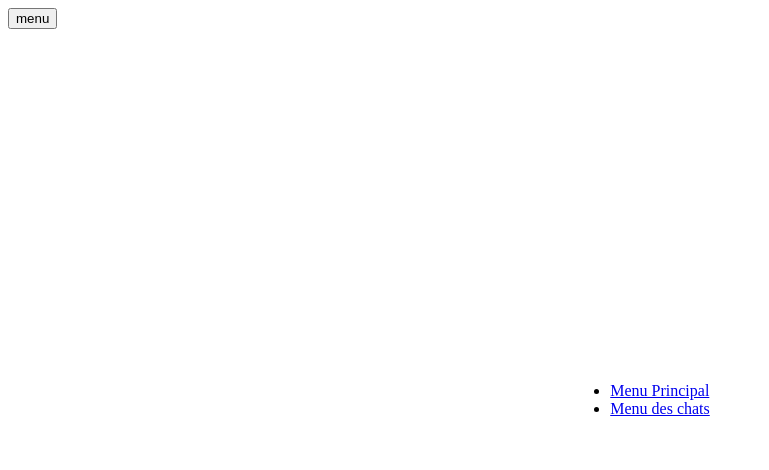
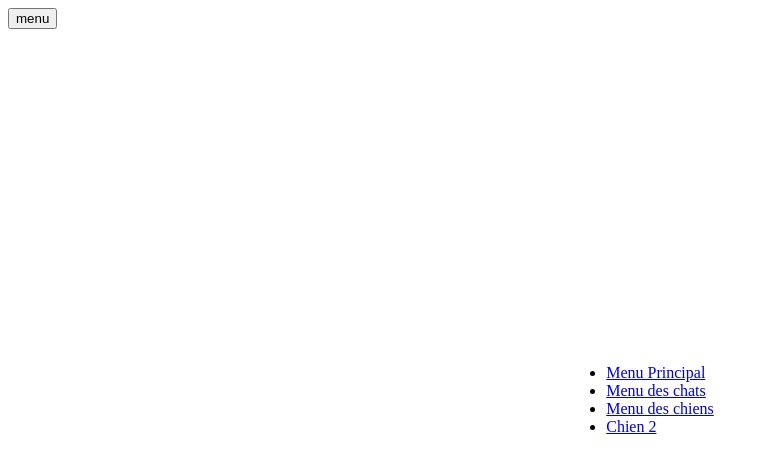
Before and after one commit to MMI-SAE-105/2023-r113-tp2-menu-alpinejs-Fabre-Antoine, a plain HTML site: page dogs/chien-1.html in a window 1280 px wide. Both pictures are taken after a click on the button "menu". Shown: the whole page, without its empty margins (0-769 px from the left). Drawn offline with nearby package versions, Linux system fonts and the light colour scheme.

Commit message:
ajout de lien dans le bouton menu

```diff
--- a/dogs/chien-1.html
+++ b/dogs/chien-1.html
@@ -39,6 +39,8 @@
         <ul>
           <li><a href="../index.html">Menu Principal</a></li>
           <li><a href="../cats/Index.html">Menu des chats</a></li>
+          <li><a href="../dogs/index.html">Menu des chiens</a></li>
+          <li><a href="../dogs/chien-2.html">Chien 2</a></li>
         </ul>
       </nav>
     </header>
```
Also changed, not shown: dogs/chien-2.html (+2 -0 lines).
